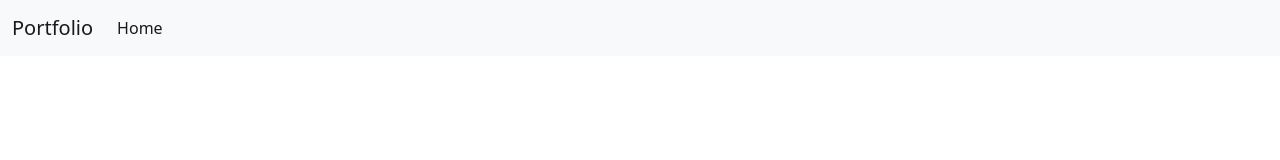
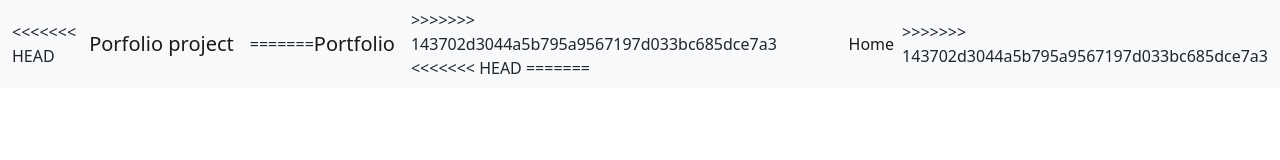
Before and after one commit to calvincetom/El-laberinto, a plain HTML site: page index.html in a window 1280 px wide. Drawn offline with Linux system fonts and the light colour scheme.

Commit message:
project header

```diff
--- a/index.html
+++ b/index.html
@@ -10,10 +10,16 @@
 <body>
     <nav class="navbar navbar-expand-lg navbar-light bg-light">
         <div class="container-fluid">
+<<<<<<< HEAD
+          <a class="navbar-brand" href="#">Porfolio project</a>
+=======
           <a class="navbar-brand" href="#">Portfolio</a>
+>>>>>>> 143702d3044a5b795a9567197d033bc685dce7a3
           <button class="navbar-toggler" type="button" data-bs-toggle="collapse" data-bs-target="#navbarSupportedContent" aria-controls="navbarSupportedContent" aria-expanded="false" aria-label="Toggle navigation">
             <span class="navbar-toggler-icon"></span>
           </button>
+<<<<<<< HEAD
+=======
           <div class="collapse navbar-collapse" id="navbarSupportedContent">
             <ul class="navbar-nav me-auto mb-2 mb-lg-0">
               <li class="nav-item">
@@ -21,8 +27,8 @@
               </li>
             </ul>
           </div>
+>>>>>>> 143702d3044a5b795a9567197d033bc685dce7a3
         </div>
-      </nav>
 </body>
 <script src="./bootstrap/js/bootstrap.js"></script>
 </html>
```
